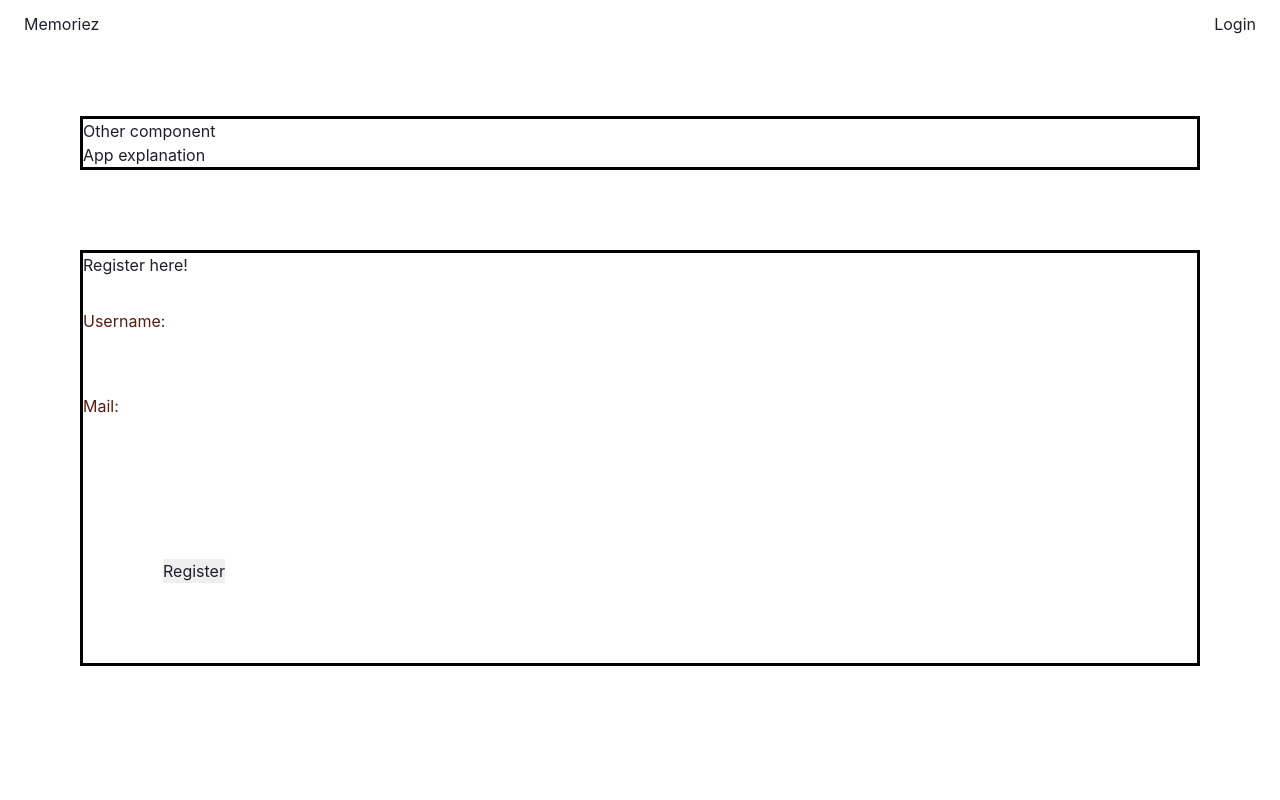
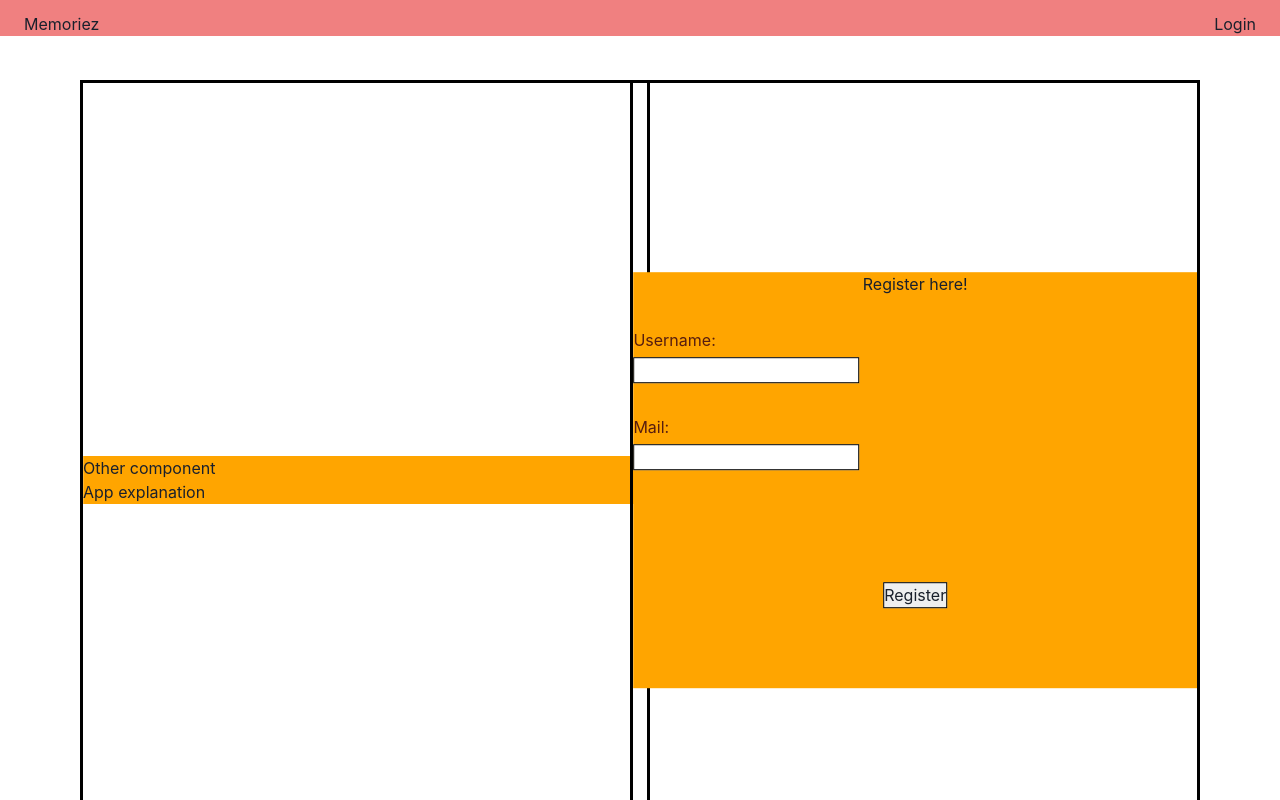
Before and after one commit to AliceXix/Memoriez, a React (Create React App) app in the folder client/: page / in a window 1280 px wide. Built offline with nearby package versions, Linux system fonts and the light colour scheme.

Commit message:
minor changes

```diff
--- a/client/src/App.css
+++ b/client/src/App.css
@@ -10,13 +10,26 @@ label {
 
 input {
   max-width: 40%;
+  border: 1px solid black;
+}
+
+h1 {
+  text-align: center;
 }
 
 .box h2 {
   color: #571D0F;
 }
 
+header {
+  background-color: lightcoral;
+}
+
 /* ------------------------------- */
+
+.simple-center {
+  text-align: center;
+}
 
 .main {
     display: flex;
@@ -125,3 +138,62 @@ input {
   height: 100%;
   padding: 2vh 0 2vh 1vh;
 }
+
+
+/* ---------------------- */
+
+
+/* Split the screen in half */
+.split {
+  height: 100%;
+  width: 44.5%;
+  position: fixed;
+  z-index: 1;
+  top: 0;
+  overflow-x: hidden;
+  padding-top: 20px;
+}
+
+/* Control the left side */
+.left {
+  left: 0;
+}
+
+/* Control the right side */
+.right {
+  right: 0;
+}
+
+/* If you want the content centered horizontally and vertically */
+.centered {
+  position: absolute;
+  top: 50%;
+  left: 50%;
+  transform: translate(-50%, -50%);
+  /* text-align: center; */
+  background-color: orange;
+  width: 100%;
+}
+
+/* Style the image inside the centered container, if needed */
+.centered img {
+  width: 150px;
+  border-radius: 50%;
+}
+
+.scrollable {
+  height: 100%;
+  width: 100%;
+  overflow-y: scroll;
+}
+
+.scrollable-two {
+  background-color: #571D0F;
+  height: 100%;
+  width: 100%;
+  overflow-y: scroll;
+}
+
+.wrapper-nav {
+  height: 60vh;
+}
```
Also changed, not shown: 1 other file (tests, documents, lock files or other folders).
